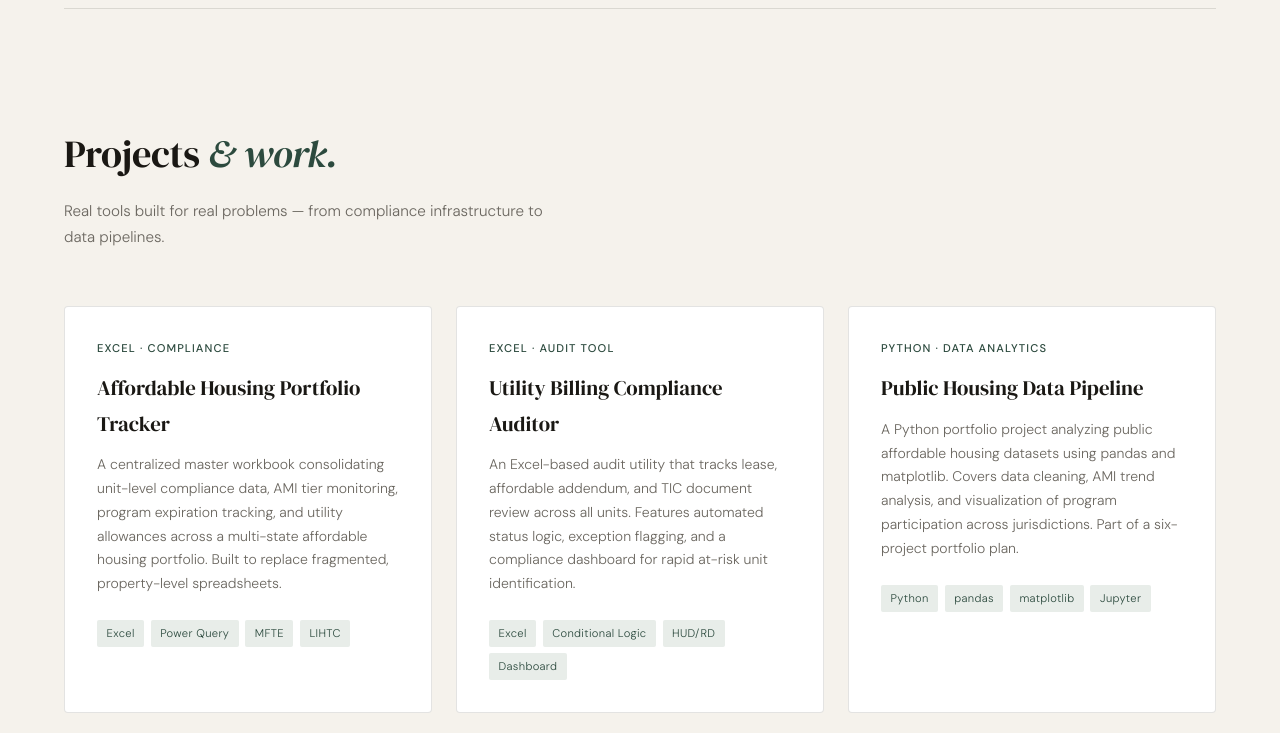
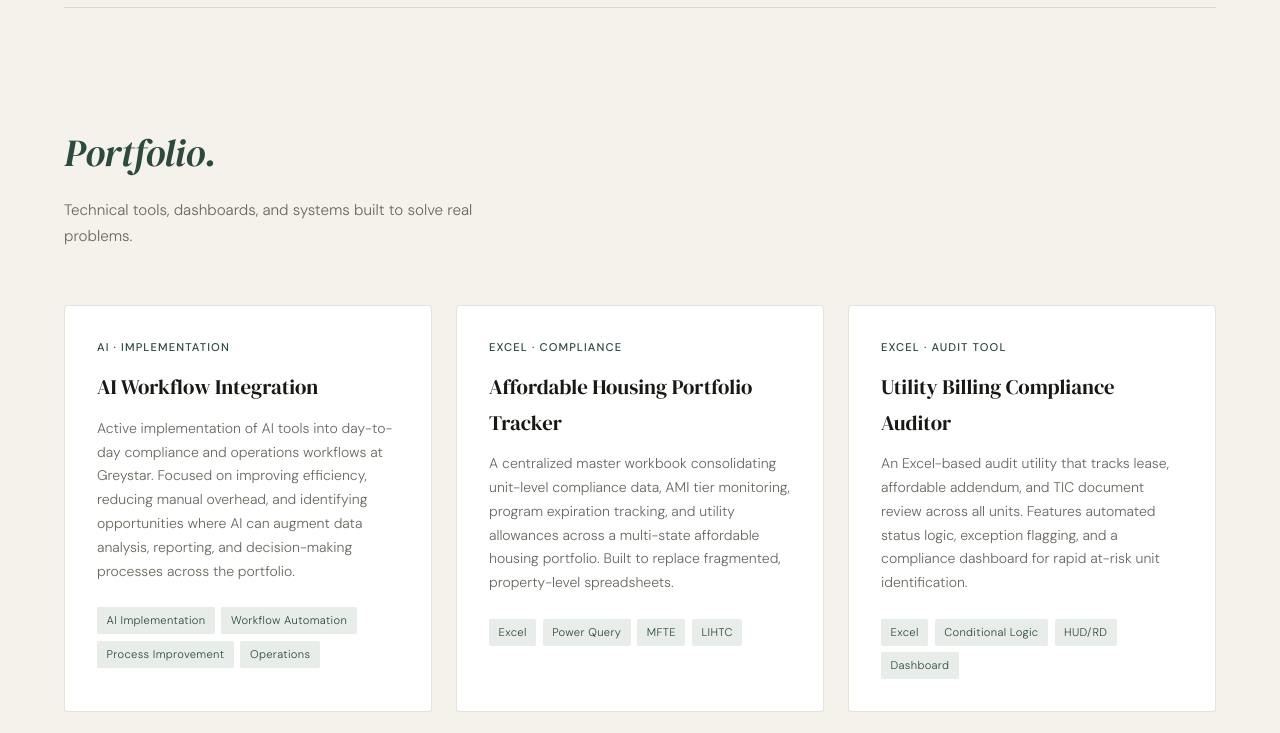
Before and after one commit to thejasonmoss/thejasonmoss.github.io, a plain HTML site: page index.html in a window 1280 px wide. Shown: the part 4360-5093 px from the top of the page. Drawn offline with Linux system fonts and the light colour scheme.

Commit message:
Add files via upload

```diff
--- a/index.html
+++ b/index.html
@@ -310,6 +310,7 @@
   }
 
   .exp-item:first-child { border-top: 1px solid var(--border); }
+  .exp-item:last-child { border-bottom: none; }
 
   .exp-meta {
     padding-top: 0.2rem;
@@ -769,10 +770,22 @@
 <div class="divider"></div>
 
 <section id="projects">
-  <h2 class="section-title fade-in">Projects <em>& work.</em></h2>
-  <p class="section-sub fade-in">Real tools built for real problems — from compliance infrastructure to data pipelines.</p>
+  <h2 class="section-title fade-in"><em>Portfolio.</em></h2>
+  <p class="section-sub fade-in">Technical tools, dashboards, and systems built to solve real problems.</p>
 
   <div class="projects-grid">
+    <div class="project-card fade-in">
+      <div class="project-type">AI · Implementation</div>
+      <div class="project-title">AI Workflow Integration</div>
+      <div class="project-desc">Active implementation of AI tools into day-to-day compliance and operations workflows at Greystar. Focused on improving efficiency, reducing manual overhead, and identifying opportunities where AI can augment data analysis, reporting, and decision-making processes across the portfolio.</div>
+      <div class="project-stack">
+        <span class="stack-tag">AI Implementation</span>
+        <span class="stack-tag">Workflow Automation</span>
+        <span class="stack-tag">Process Improvement</span>
+        <span class="stack-tag">Operations</span>
+      </div>
+    </div>
+
     <div class="project-card fade-in">
       <div class="project-type">Excel · Compliance</div>
       <div class="project-title">Affordable Housing Portfolio Tracker</div>
```
